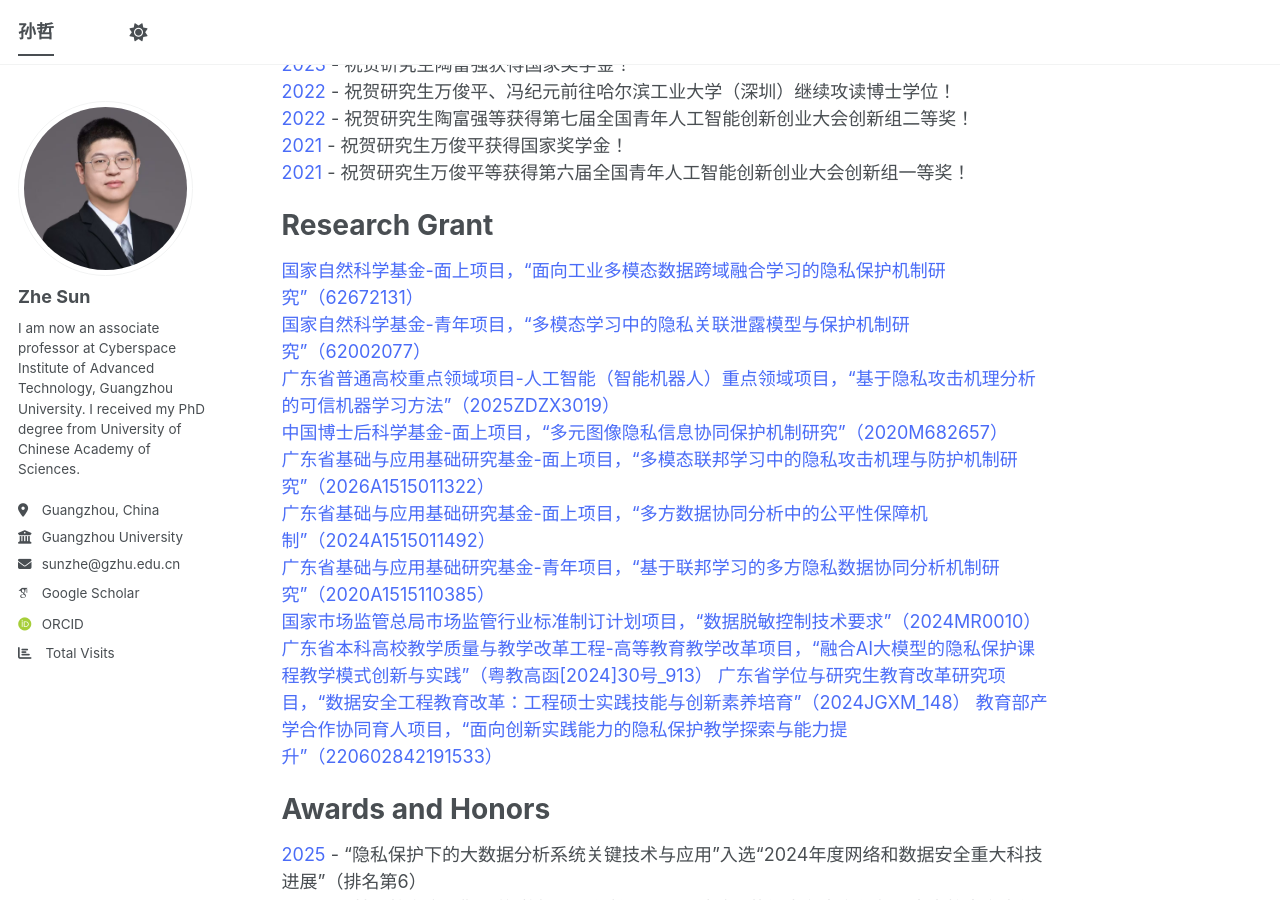
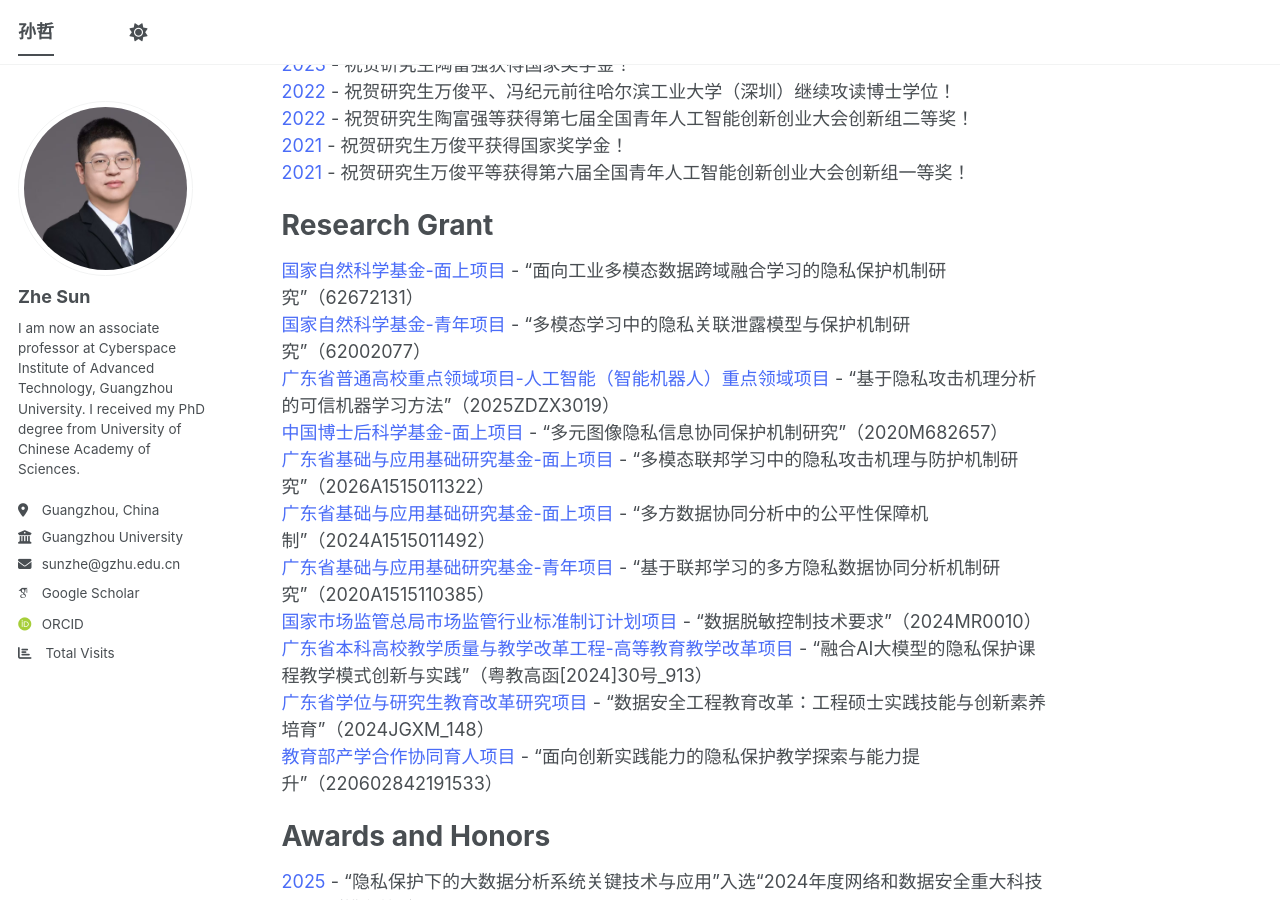
Before and after one commit to ZheSun208/ZheSun208.github.io, a Jekyll site: the page built from _pages/about.md, in a window 1280 px wide and 900 px high, scrolled down 1500 px. Built offline with Jekyll 4.4.1, drawn with Linux system fonts in a browser that asks for light colours; some web fonts are replaced; a script bundle is joined from its source files by our own code; library files that are not in the unit come from our copies; comment, search, counter and statistics services are not loaded.

Commit message:
Update about.md

```diff
--- a/_pages/about.md
+++ b/_pages/about.md
@@ -57,17 +57,17 @@ Highlight
 
 Research Grant
 ======
-<span style="color:#4a6cf7;">国家自然科学基金-面上项目，“面向工业多模态数据跨域融合学习的隐私保护机制研究”（62672131）
-<span style="color:#4a6cf7;">国家自然科学基金-青年项目，“多模态学习中的隐私关联泄露模型与保护机制研究”（62002077）
-<span style="color:#4a6cf7;">广东省普通高校重点领域项目-人工智能（智能机器人）重点领域项目，“基于隐私攻击机理分析的可信机器学习方法”（2025ZDZX3019）
-<span style="color:#4a6cf7;">中国博士后科学基金-面上项目，“多元图像隐私信息协同保护机制研究”（2020M682657）
-<span style="color:#4a6cf7;">广东省基础与应用基础研究基金-面上项目，“多模态联邦学习中的隐私攻击机理与防护机制研究”（2026A1515011322）
-<span style="color:#4a6cf7;">广东省基础与应用基础研究基金-面上项目，“多方数据协同分析中的公平性保障机制”（2024A1515011492）
-<span style="color:#4a6cf7;">广东省基础与应用基础研究基金-青年项目，“基于联邦学习的多方隐私数据协同分析机制研究”（2020A1515110385）
-<span style="color:#4a6cf7;">国家市场监管总局市场监管行业标准制订计划项目，“数据脱敏控制技术要求”（2024MR0010）
-<span style="color:#4a6cf7;">广东省本科高校教学质量与教学改革工程-高等教育教学改革项目，“融合AI大模型的隐私保护课程教学模式创新与实践”（粤教高函[2024]30号_913）
-<span style="color:#4a6cf7;">广东省学位与研究生教育改革研究项目，“数据安全工程教育改革：工程硕士实践技能与创新素养培育”（2024JGXM_148）
-<span style="color:#4a6cf7;">教育部产学合作协同育人项目，“面向创新实践能力的隐私保护教学探索与能力提升”（220602842191533）
+<span style="color:#4a6cf7;">国家自然科学基金-面上项目</span> - “面向工业多模态数据跨域融合学习的隐私保护机制研究”（62672131）
+<span style="color:#4a6cf7;">国家自然科学基金-青年项目</span> - “多模态学习中的隐私关联泄露模型与保护机制研究”（62002077）
+<span style="color:#4a6cf7;">广东省普通高校重点领域项目-人工智能（智能机器人）重点领域项目</span> - “基于隐私攻击机理分析的可信机器学习方法”（2025ZDZX3019）
+<span style="color:#4a6cf7;">中国博士后科学基金-面上项目</span> - “多元图像隐私信息协同保护机制研究”（2020M682657）
+<span style="color:#4a6cf7;">广东省基础与应用基础研究基金-面上项目</span> - “多模态联邦学习中的隐私攻击机理与防护机制研究”（2026A1515011322）
+<span style="color:#4a6cf7;">广东省基础与应用基础研究基金-面上项目</span> - “多方数据协同分析中的公平性保障机制”（2024A1515011492）
+<span style="color:#4a6cf7;">广东省基础与应用基础研究基金-青年项目</span> - “基于联邦学习的多方隐私数据协同分析机制研究”（2020A1515110385）
+<span style="color:#4a6cf7;">国家市场监管总局市场监管行业标准制订计划项目</span> - “数据脱敏控制技术要求”（2024MR0010）
+<span style="color:#4a6cf7;">广东省本科高校教学质量与教学改革工程-高等教育教学改革项目</span> - “融合AI大模型的隐私保护课程教学模式创新与实践”（粤教高函[2024]30号_913）
+<span style="color:#4a6cf7;">广东省学位与研究生教育改革研究项目</span> - “数据安全工程教育改革：工程硕士实践技能与创新素养培育”（2024JGXM_148）
+<span style="color:#4a6cf7;">教育部产学合作协同育人项目</span> - “面向创新实践能力的隐私保护教学探索与能力提升”（220602842191533）
 
 Awards and Honors
 ======
```
